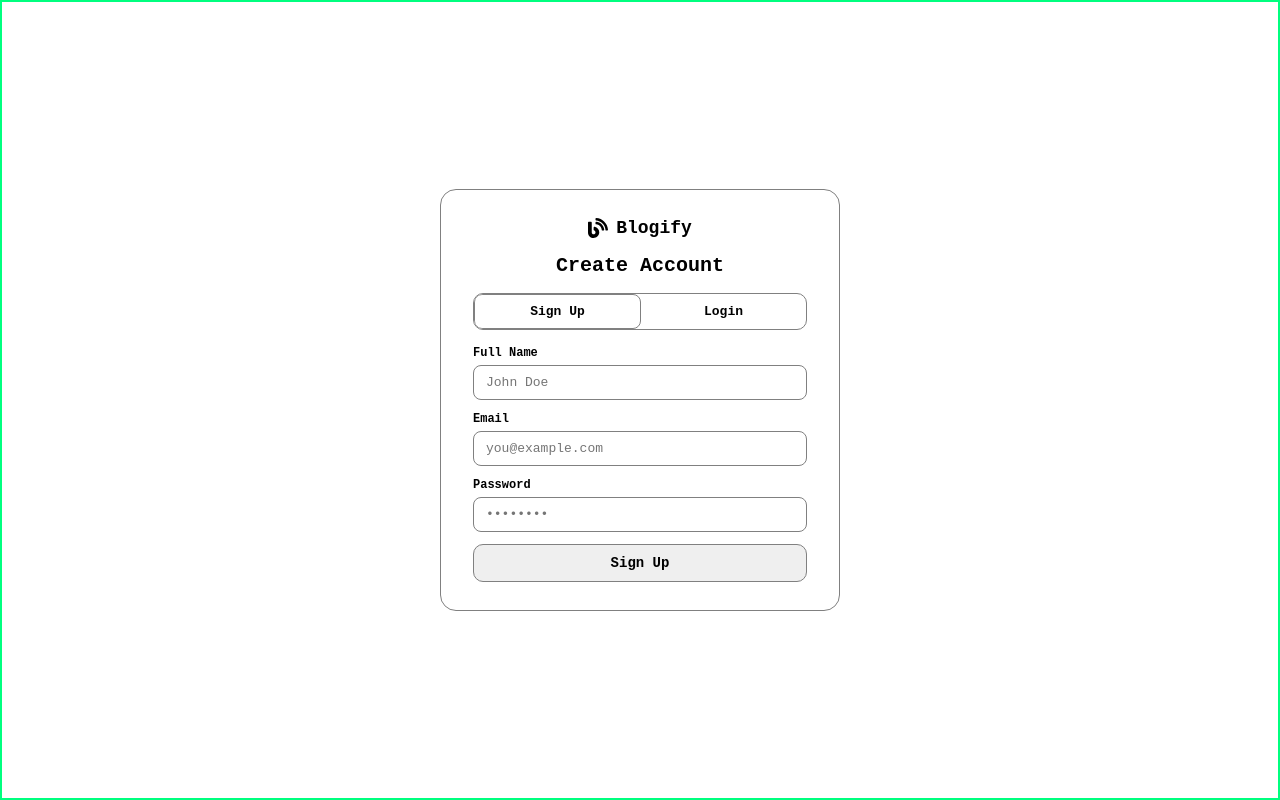
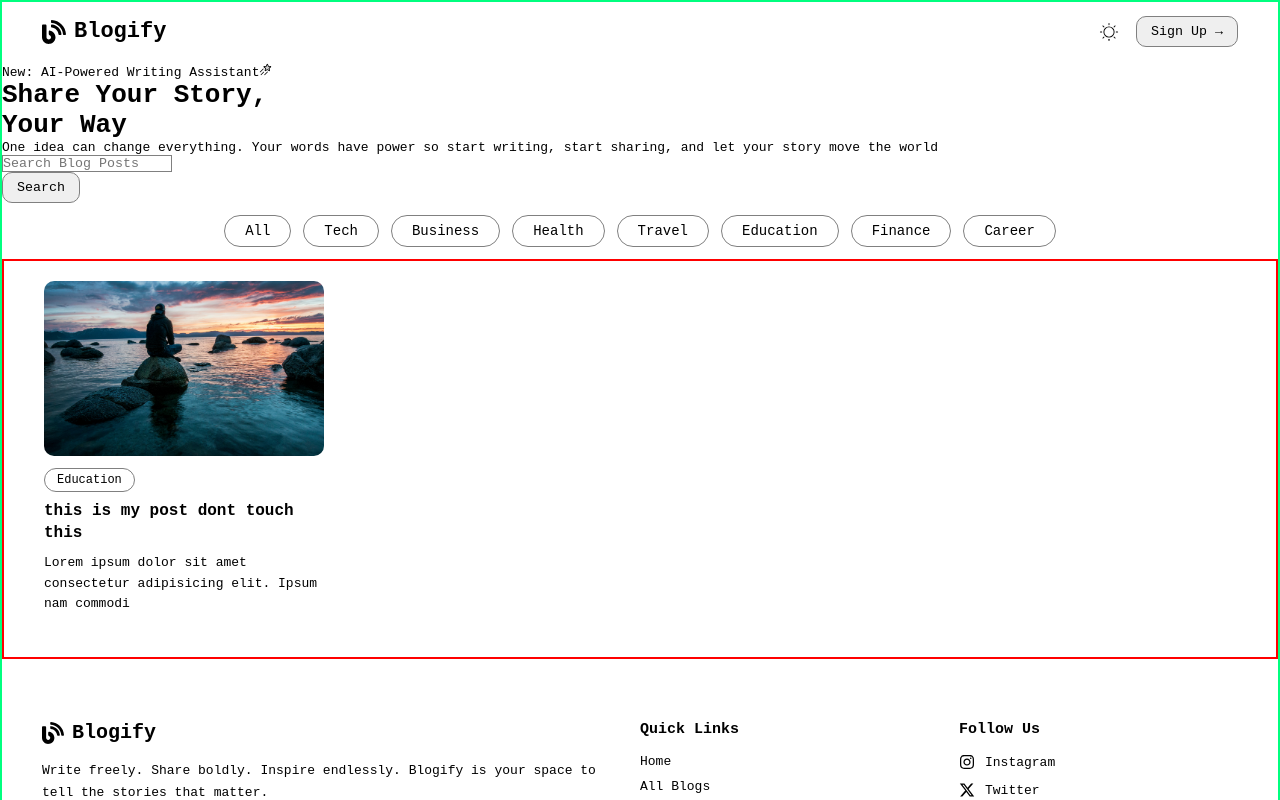
Before and after one commit to hammadgul-dev/blogify, a React app in the folder Frontend/: page / in a window 1280 px wide. Shown: the top 800 px of the page. Built offline with nearby package versions, Linux system fonts and the light colour scheme; the HTML template or start-up script is replaced by a standard one.

Commit message:
add auth route and navigate from navbar

```diff
--- a/Frontend/src/Components/Navbar.jsx
+++ b/Frontend/src/Components/Navbar.jsx
@@ -1,9 +1,12 @@
 import style from "../Components Style/Navbar.module.css"
 import { FaBlog } from "react-icons/fa";
 import { CiLight } from "react-icons/ci";
+import { useNavigate } from "react-router-dom";
 // import { MdOutlineDarkMode } from "react-icons/md";
 
 function Navbar() {
+    let navigate = useNavigate()
+
     return (
         <div className={style["nav-section"]}>
             <div className={style["left-section"]}>
@@ -14,7 +17,7 @@ function Navbar() {
             </div>
             <div className={style["right-section"]}>
                 <span><CiLight /></span>
-                <button>Sign Up &rarr;</button>
+                <button onClick={()=> navigate("/auth")}>Sign Up &rarr;</button>
             </div>
         </div>
     )
--- a/Frontend/src/Pages/Home.jsx
+++ b/Frontend/src/Pages/Home.jsx
@@ -1,4 +1,3 @@
-import Auth from "./Auth"
 import Footer from "../Components/Footer"
 import HeroSection from "../Components/HeroSection"
 import Navbar from "../Components/Navbar"
@@ -8,12 +7,11 @@ import PostsFilters from "../Components/PostsFilters"
 function Home() {
     return (
         <>
-            {/* <Navbar />
+            <Navbar />
             <HeroSection />
             <PostsFilters />
             <PostLists />
-            <Footer /> */}
-            <Auth />
+            <Footer />
         </>
     )
 }
--- a/Frontend/src/Routes.jsx
+++ b/Frontend/src/Routes.jsx
@@ -1,11 +1,16 @@
 import { createBrowserRouter } from "react-router-dom"
 import Home from "./Pages/Home"
+import Auth from "./Pages/Auth"
 
 let routes = createBrowserRouter([
     {
         path : "/",
         element : <Home />
      },
+     {
+        path : "/auth",
+        element : <Auth />
+     }
 ])
 
 export default routes
```
